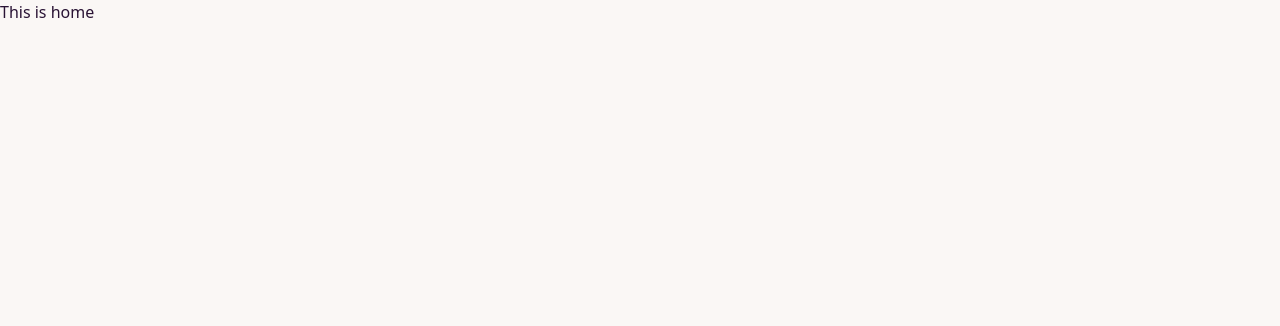
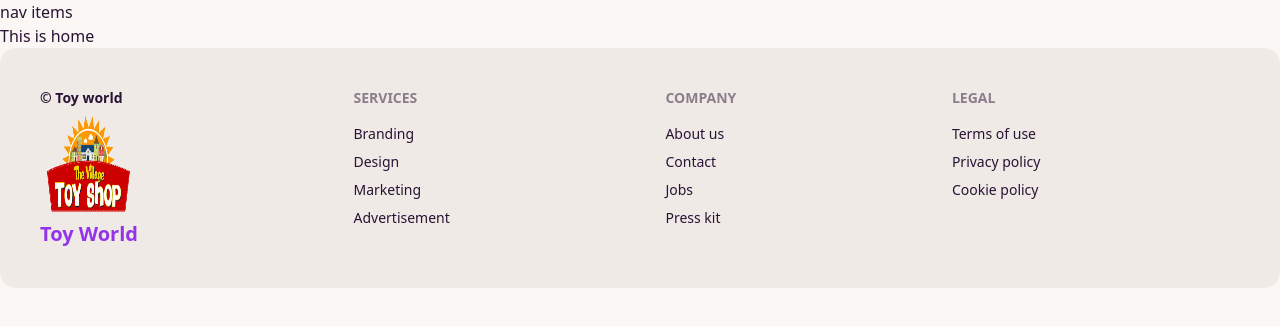
Before and after one commit to Rafid1149/toy-store-client, a React (Vite) app: page / in a window 1280 px wide. Shown: the top 326 px of the page. Built offline with nearby package versions, Linux system fonts and the light colour scheme.

Commit message:
footer added

```diff
--- a/package.json
+++ b/package.json
@@ -15,6 +15,7 @@
     "match-sorter": "^6.3.1",
     "react": "^18.2.0",
     "react-dom": "^18.2.0",
+    "react-icons": "^4.8.0",
     "react-router-dom": "^6.11.2",
     "sort-by": "^1.2.0"
   },
--- a/src/Layout/Main.jsx
+++ b/src/Layout/Main.jsx
@@ -1,10 +1,14 @@
 import { Outlet } from "react-router-dom";
+import Navbar from "../Pages/Shared/Navbar";
+import Footer from "../Pages/Shared/Footer";
 
 
 const Main = () => {
     return (
         <div>
+            <Navbar></Navbar>
             <Outlet></Outlet>
+            <Footer></Footer>
         </div>
     );
 };
--- /dev/null
+++ b/src/Pages/Shared/Footer.jsx
@@ -0,0 +1,36 @@
+
+import logo from '../../assets/logo/Village-Toy-Shop_logo.png'
+
+const Footer = () => {
+    return (
+        <footer className="footer p-10 bg-base-200 text-base-content rounded-2xl">
+        <div>
+          <p className='font-semibold'>© Toy world</p>
+          <img className='w-24 h-24 image-full' src={logo} alt="" />
+          <p className='font-bold text-xl text-purple-600'>Toy World</p>
+        </div>
+        <div>
+          <span className="footer-title">Services</span>
+          <a className="link link-hover">Branding</a>
+          <a className="link link-hover">Design</a>
+          <a className="link link-hover">Marketing</a>
+          <a className="link link-hover">Advertisement</a>
+        </div>
+        <div>
+          <span className="footer-title">Company</span>
+          <a className="link link-hover">About us</a>
+          <a className="link link-hover">Contact</a>
+          <a className="link link-hover">Jobs</a>
+          <a className="link link-hover">Press kit</a>
+        </div>
+        <div>
+          <span className="footer-title">Legal</span>
+          <a className="link link-hover">Terms of use</a>
+          <a className="link link-hover">Privacy policy</a>
+          <a className="link link-hover">Cookie policy</a>
+        </div>
+      </footer>
+    );
+};
+
+export default Footer;
--- /dev/null
+++ b/src/Pages/Shared/Navbar.jsx
@@ -0,0 +1,11 @@
+
+
+const Navbar = () => {
+    return (
+        <div>
+            nav items
+        </div>
+    );
+};
+
+export default Navbar;
```
Also changed, not shown: src/assets/logo/Village-Toy-Shop_logo.png (added), 1 other file (tests, documents, lock files or other folders).
